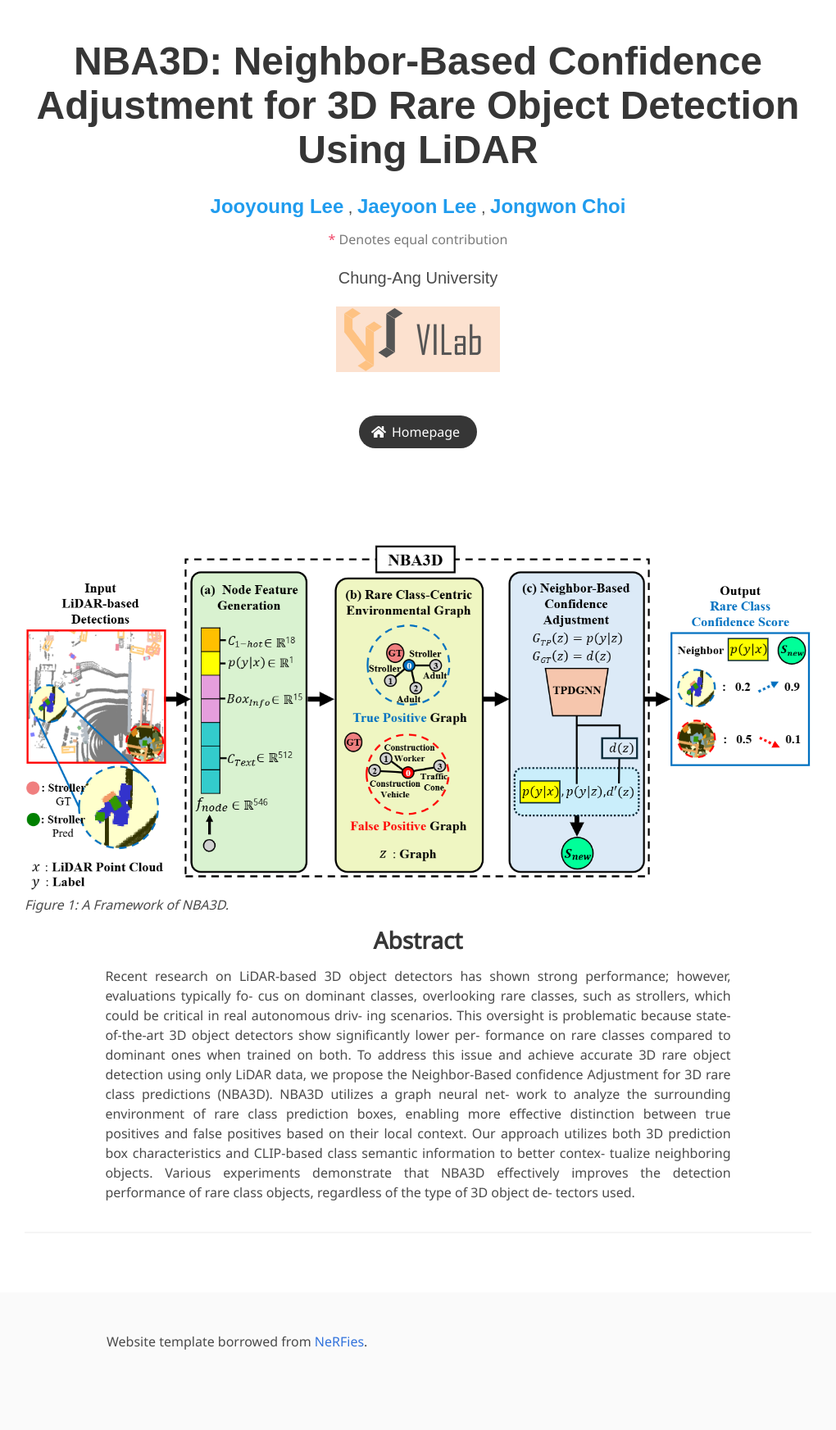
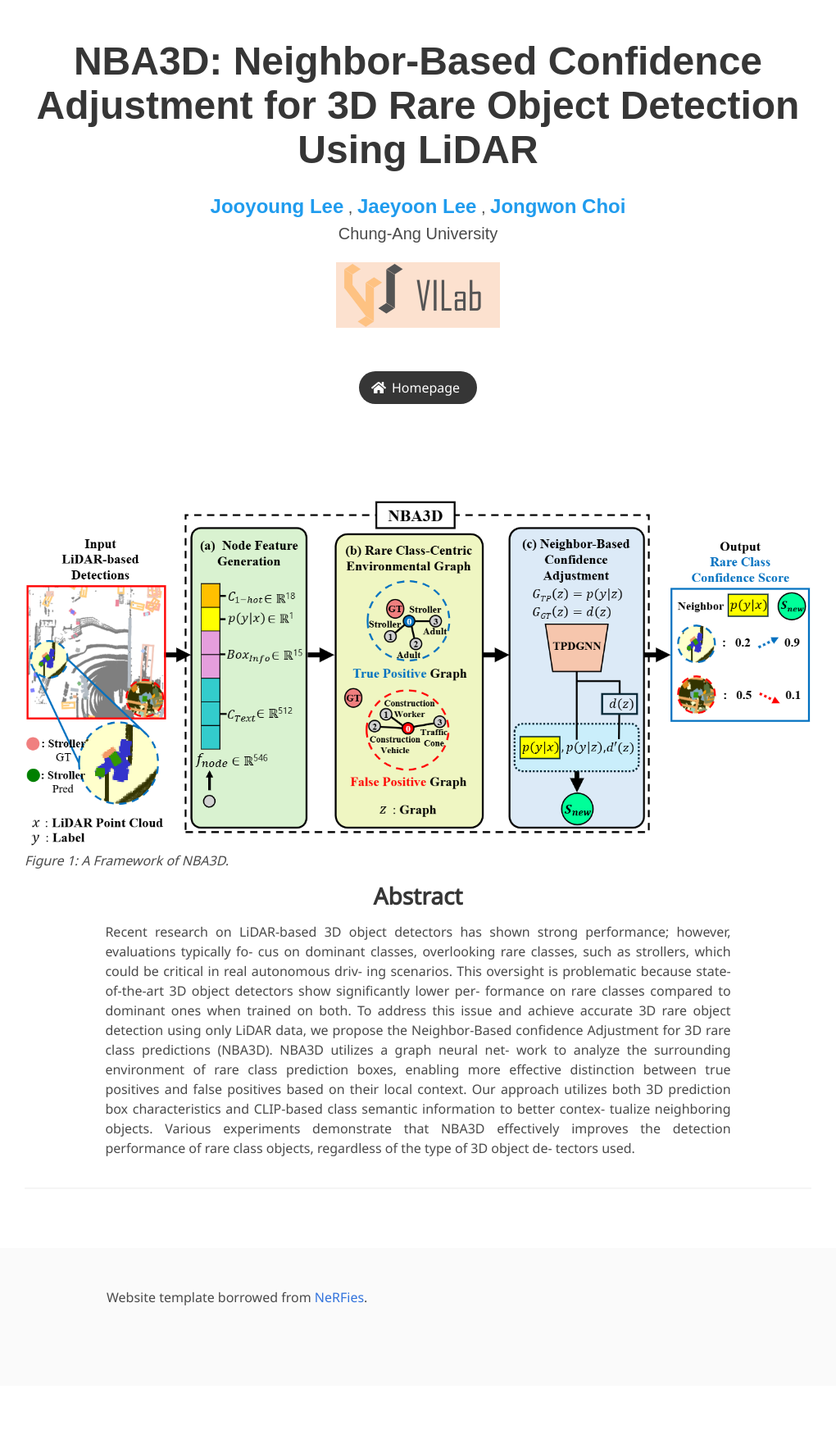
Before and after one commit to juuyeoe/NBA3D, a Jekyll site: the page built from index.md, in a window 1280 px wide. Shown: the whole page at 82% size, without its empty margins (130-1150 px from the left). Built offline with Jekyll 4.4.1, drawn with Linux system fonts in a browser that asks for light colours; some web fonts are replaced; after the commit the page ends 1691 px from its top, so only the background shows below that.

Commit message:
Update project_page.html

```diff
--- a/_layouts/project_page.html
+++ b/_layouts/project_page.html
@@ -67,11 +67,6 @@
             {% endfor %}
           </div>
           {% endif %}
-
-          <!-- Equal Contribution Information -->
-          <p class="is-size-6 has-text-grey" style="margin-top: 10px; margin-bottom: 20px;">
-            <span class="has-text-danger">*</span> Denotes equal contribution
-          </p>
 
           <!-- Affiliations Section -->
           {% if page.affiliations %}
```
